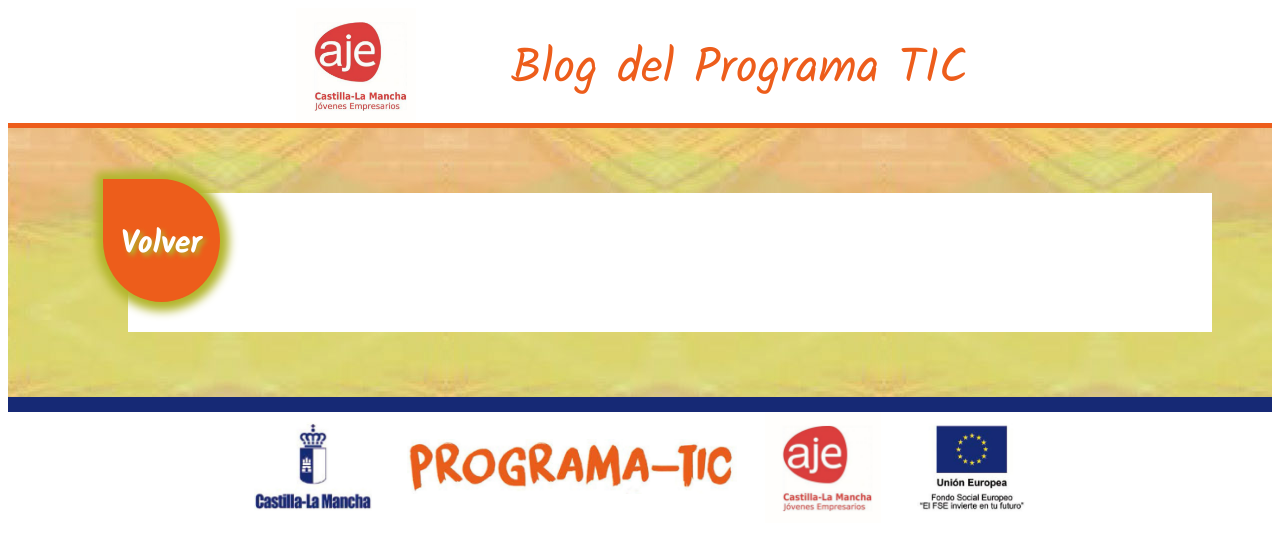
After one commit to programaticrebeca/blog, a PHP site: page /entrada.php in a window 1280 px wide. The commit adds this page. Shown: the top 551 px of the page. Run offline with PHP 8.4, Linux system fonts and the light colour scheme.

Commit message:
añado entrada.php

```diff
--- /dev/null
+++ b/entrada.php
@@ -0,0 +1,52 @@
+<!DOCTYPE html>
+
+<html>
+<head>
+    <title>Blog</title>
+    <link href="estilos.css" rel="stylesheet" type="text/css" />
+</head>
+
+<body>
+<div class="cabecera">
+    <div class="contenidocabecera">
+        <a href="http://www.ajeclm.com/" target="blank" class="logo"></a>
+        <a href="index.php"><h1>Blog del Programa TIC</h1></a>
+    </div>
+</div>
+<div class="fondoentrada">
+    <div class="contenidoentrada">
+        <a class="volver" href="index.php"><p>Volver</p></a>
+    </div>
+    <div class="pie">
+        <div class="contenidopie">
+            <a href="https://www.jccm.es/" target="blank">
+                <img class="junta" src="imagenes/comunes/junta.jpg"
+                     alt="logo de la jccm" title="logo de la jccm"/>
+            </a>
+            <a href="http://www.ajeclm.com/programa-tic/" target="blank">
+                <img class="programatic" src="imagenes/comunes/programatic.jpg"
+                     alt="programatic" title="programatic"/>
+            </a>
+            <a href="http://www.ajeclm.com/" target="blank">
+                <img class="aje" src="imagenes/comunes/aje.jpg"
+                     alt="logo de aje" title="logo aje"/>
+            </a>
+            <a href="http://ec.europa.eu/esf/home.jsp?langId=es" target="blank">
+                <img class="europeo" src="imagenes/comunes/europeo.jpg"
+                     alt="logo del fondo social europeo"
+                     title="logo del fondo social europeo"/>
+            </a>
+
+        </div>
+    </div>
+</div>
+
+</body>
+</html>
+
+
+
+
+<?php
+
+?>
--- a/estilos.css
+++ b/estilos.css
@@ -63,3 +63,21 @@
     margin-top: 0px;}
 .europeo{float: left; position: relative; width: 108px; margin-left: 36px;
     margin-top: 11px;}
+
+/*entrada ampliada*/
+.fondoentrada{width:100%; float: left; position: relative;
+    background-image: url(imagenes/comunes/fondoentrada.jpg);
+    background-repeat: repeat;}
+.contenidoentrada{width: 1024px; float: left; position: relative; left:50%;
+    margin-left:-512px; padding: 30px; background-color: #fff;
+    margin-bottom: 65px; margin-top: 65px;}
+.volver{float: left; position: relative; width: 99px;
+    background-color: #ed5d1b;  font-family: 'Kalam', cursive;
+    font-size: 2rem;font-weight: 700; color: #fff;
+    -webkit-box-shadow: 1px 1px 10px 8px #b2b52b; text-decoration: none;
+    box-shadow: 1px 1px 10px 8px #b2b52b; border: none; padding-left: 18px;
+    border-radius: 0% 50% 50% 50%; margin-left: -55px; margin-top: -44px;
+    text-shadow: 3px 3px 5px #b2b52b; padding-top: 8px; cursor: pointer;}
+.volver:hover{background-color: #b2b52b; text-shadow: 3px 3px 5px #ed5d1b;
+    -webkit-box-shadow: 1px 1px 10px 8px #ed5d1b;
+    box-shadow: 1px 1px 10px 8px #ed5d1b;}
```
